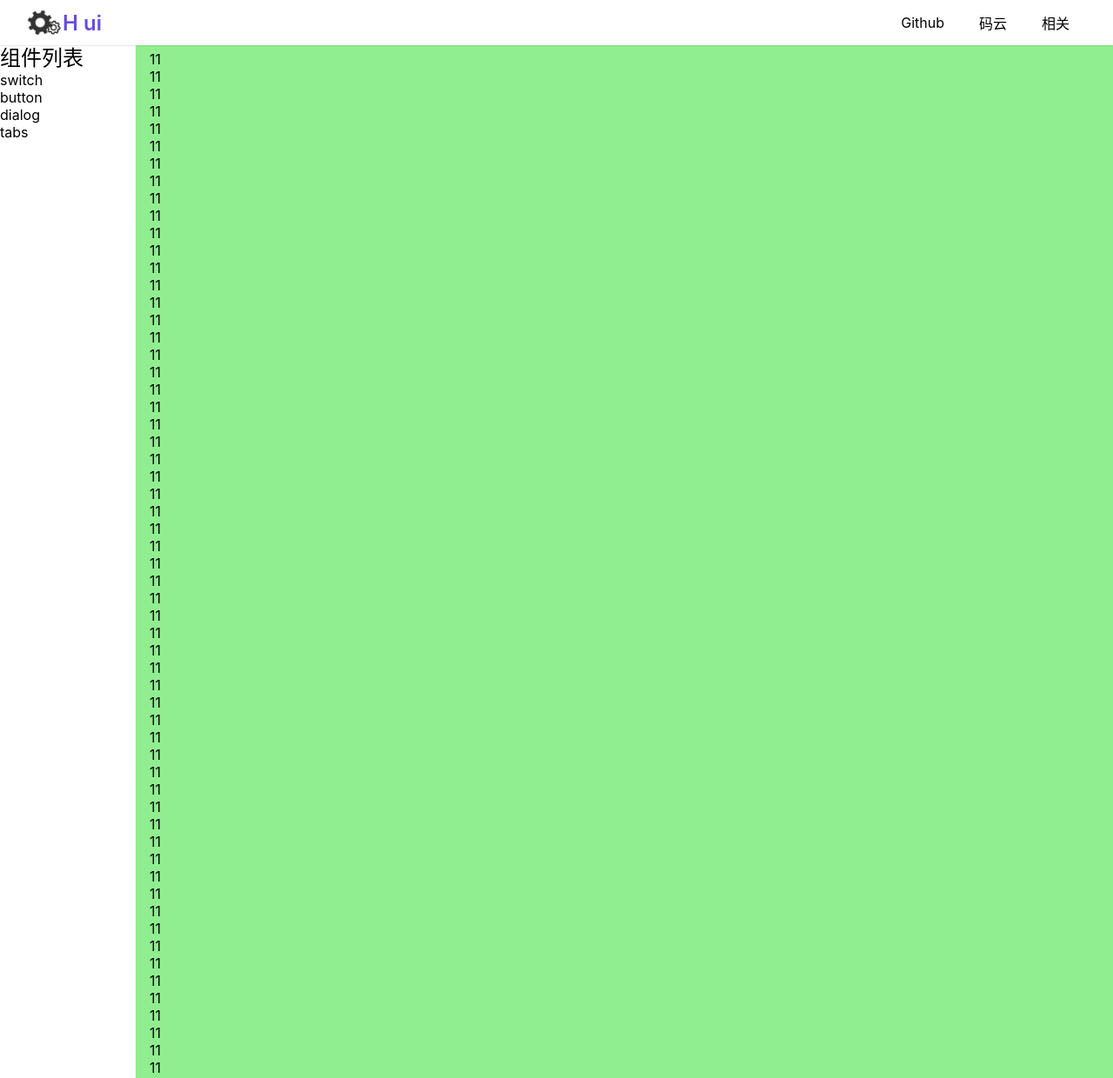
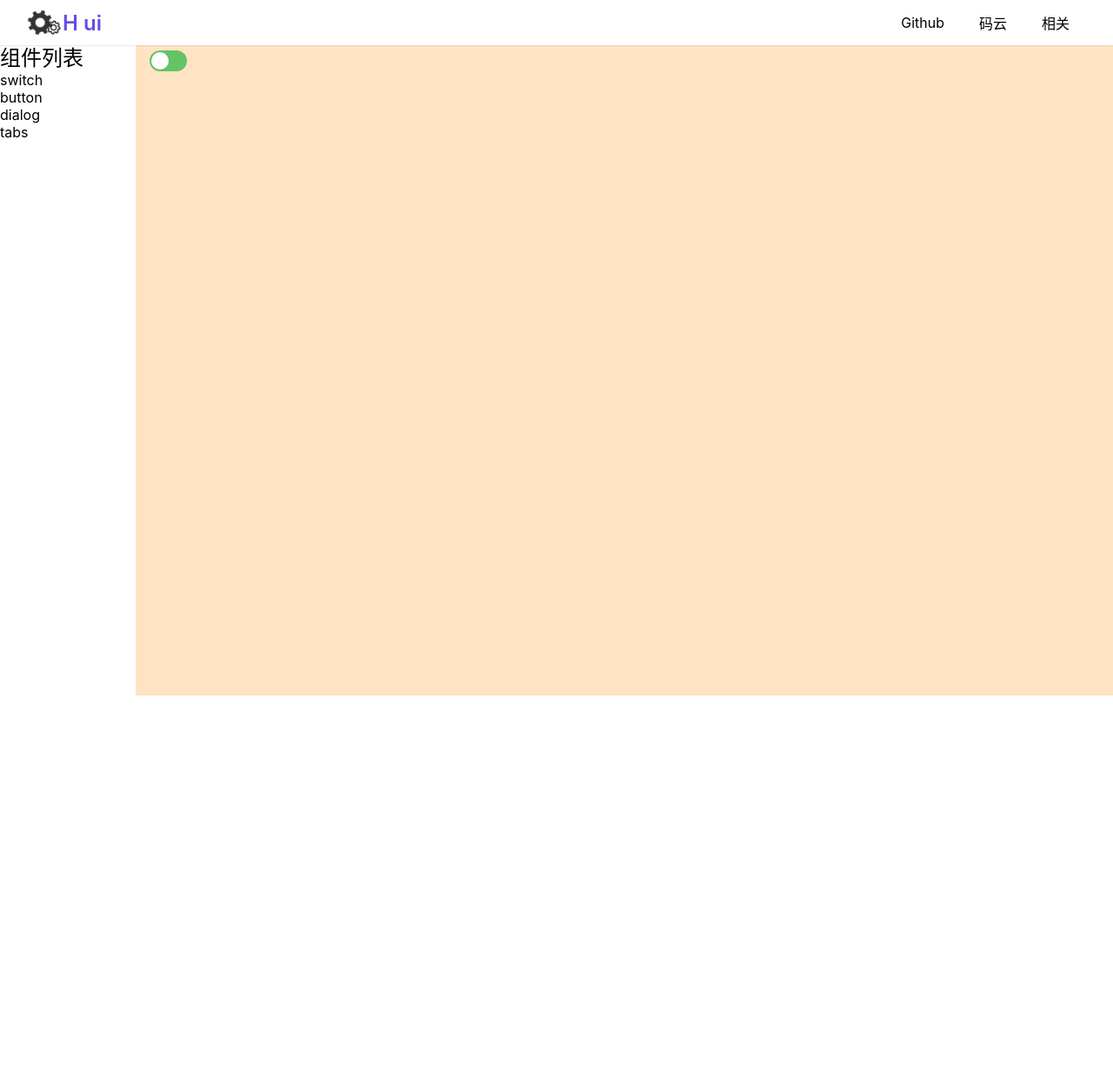
Before and after one commit to gitgundam/vue3, a Vue app: page /#/doc/switch in a window 1280 px wide. Shown: the top 1240 px of the page at 87% size. After the commit the page ends 800 px from the top, so only its background shows below. Built offline with nearby package versions, Linux system fonts and the light colour scheme.

Commit message:
初步实现按钮动画

```diff
--- a/src/components/Switch.vue
+++ /dev/null
@@ -1,113 +0,0 @@
-<template>
-  <div class="switch">
-  <div>11</div>
-    <div>11</div>
-    <div>11</div><div>11</div>
-    <div>11</div>
-    <div>11</div>
-    <div>11</div>
-    <div>11</div>
-    <div>11</div>
-    <div>11</div>
-    <div>11</div>
-    <div>11</div>
-    <div>11</div>
-    <div>11</div>
-    <div>11</div>
-    <div>11</div>
-    <div>11</div>
-    <div>11</div>
-    <div>11</div>
-    <div>11</div>
-    <div>11</div>
-    <div>11</div>
-    <div>11</div>
-    <div>11</div>
-
-    <div>11</div>
-    <div>11</div>
-    <div>11</div>
-    <div>11</div>
-    <div>11</div>
-    <div>11</div>
-    <div>11</div>
-    <div>11</div>
-    <div>11</div>
-    <div>11</div>
-    <div>11</div>
-    <div>11</div>
-    <div>11</div>
-    <div>11</div>
-    <div>11</div>
-    <div>11</div>
-    <div>11</div>
-    <div>11</div>
-    <div>11</div>
-    <div>11</div>
-    <div>11</div>
-    <div>11</div>
-    <div>11</div>
-    <div>11</div>
-    <div>11</div>
-    <div>11</div>
-    <div>11</div>
-    <div>11</div>
-    <div>11</div>
-    <div>11</div>
-    <div>11</div>
-    <div>11</div>
-    <div>11</div>
-    <div>11</div>
-    <div>11</div>
-    <div>11</div>
-    <div>11</div>
-    <div>11</div>
-    <div>11</div>
-    <div>11</div>
-    <div>11</div>
-    <div>11</div>
-    <div>11</div>
-    <div>11</div>
-    <div>11</div>
-    <div>11</div>
-    <div>11</div>
-    <div>11</div>
-    <div>11</div>
-    <div>11</div>
-    <div>11</div>
-    <div>11</div>
-    <div>11</div>
-    <div>11</div>
-    <div>11</div>
-    <div>11</div>
-    <div>11</div>
-    <div>11</div>
-    <div>11</div>
-    <div>11</div>
-    <div>11</div>
-
-
-
-
-
-
-
-
-
-
-
-
-
-
-  </div>
-</template>
-
-<script lang="ts">
-  export default {
-    name: "Switch",
-}
-</script>
-
-<style scoped lang="scss">
-
-</style>
--- /dev/null
+++ b/src/components/SwitchDoc.vue
@@ -0,0 +1,18 @@
+<template>
+  <div class="switch-doc">
+    <Switch></Switch>
+  </div>
+</template>
+
+<script lang="ts">
+  import Switch from '../lib/Switch.vue';
+
+  export default {
+    name: "SwitchDoc",
+    components:{Switch}
+}
+</script>
+
+<style scoped lang="scss">
+
+</style>
--- /dev/null
+++ b/src/lib/Switch.vue
@@ -0,0 +1,42 @@
+<template>
+  <button><span></span></button>
+</template>
+
+<script lang="ts">
+export default {
+  name: 'Switch',
+};
+</script>
+
+<style scoped lang="scss">
+$button-height: 24px;
+$pen-size: $button-height - 4px;
+button {
+  height: $button-height;
+  width: $button-height * 1.8;
+  border: none;
+  border-radius: $button-height/2;
+  position: relative;
+  background: #64c365;
+
+  > span {
+    background: white;
+    border-radius: 50%;
+    width: $pen-size;
+    height: $pen-size;
+    position: absolute;
+    top: 2px;
+    left: 2px;
+    transition: left 250ms;
+  }
+  &:hover{
+    >span{
+      left: calc(100% - #{$pen-size} - 2px);
+    }
+  }
+  &:focus{
+    list-style: none;
+  }
+}
+
+</style>
--- a/src/router.ts
+++ b/src/router.ts
@@ -1,7 +1,7 @@
 import {createRouter, createWebHashHistory} from 'vue-router';
 import Home  from './views/Home.vue'
 import Doc  from './views/Doc.vue'
-import Switch from './components/Switch.vue'
+import Switch from './components/SwitchDoc.vue'
 import Tabs from './components/Tabs.vue'
 import Button from './components/Button.vue'
 import Dialog from './components/Dialog.vue'
--- a/src/views/Doc.vue
+++ b/src/views/Doc.vue
@@ -76,8 +76,8 @@ export default {
     > main {
       flex-grow: 1;
       padding: 16px;
-      background: lightgreen;
       overflow: auto;
+      background: bisque;
     }
   }
 }
```
